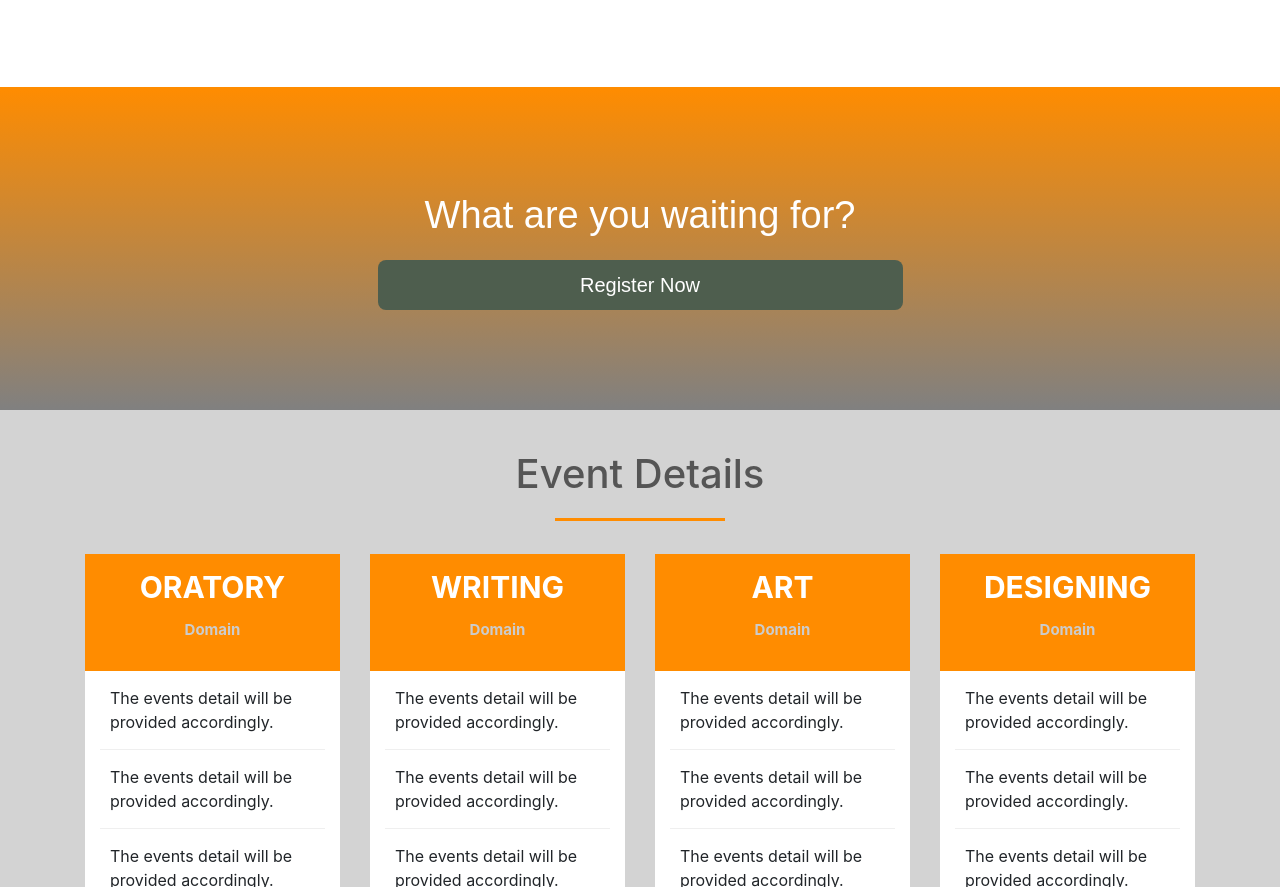
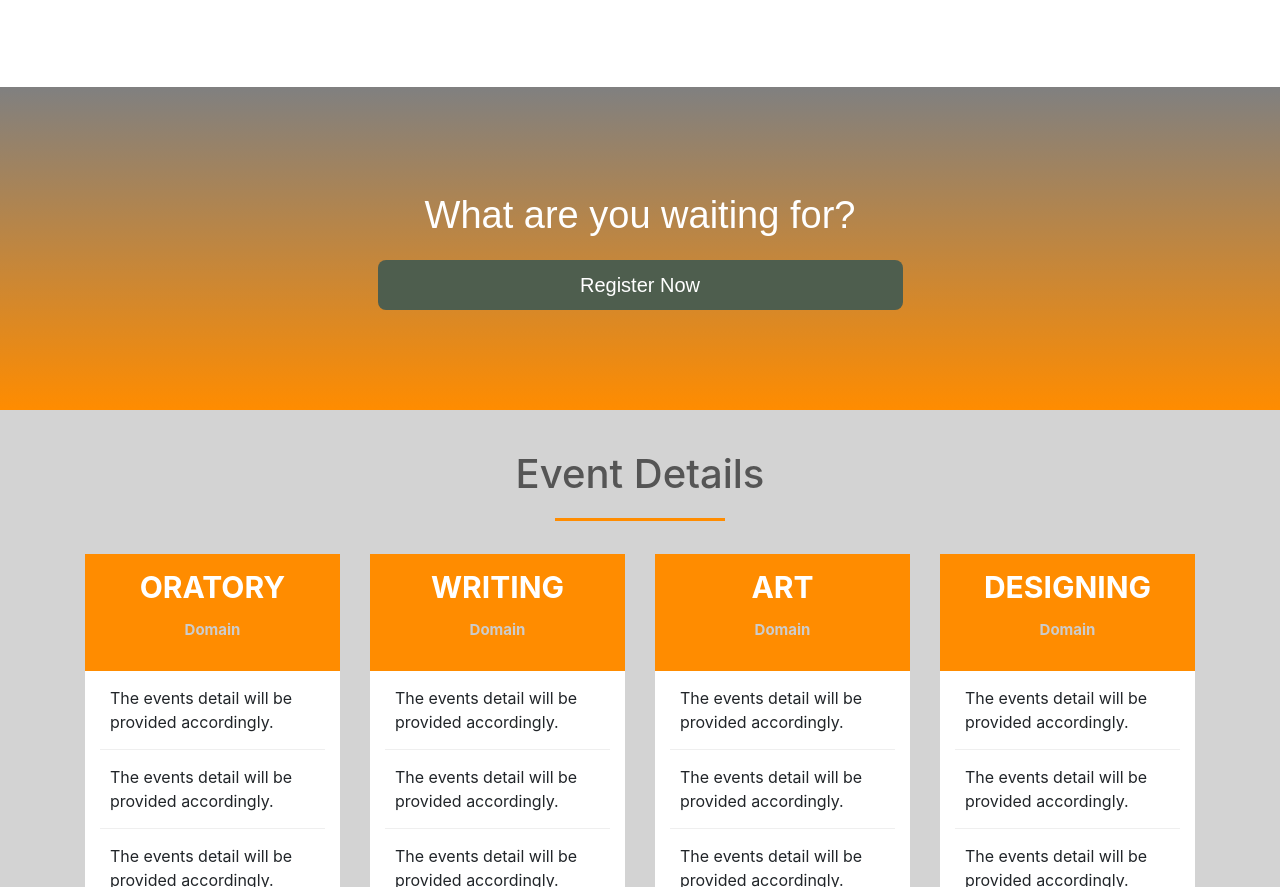
Before and after one commit to Apoorv-cloud/HORIZON, a plain HTML site: page index.html in a window 1280 px wide. Shown: the part 2461-3348 px from the top of the page. Drawn offline with nearby package versions, Linux system fonts and the light colour scheme.

Commit message:
Update style.css

```diff
--- a/style.css
+++ b/style.css
@@ -246,7 +246,7 @@ h1::after
 /*------------------promo---------------------*/
 #promo
 {
-    background-image: linear-gradient(to bottom, rgb(255,140,0), rgb(128,128,128));
+    background-image: linear-gradient(to bottom,rgb(128,128,128), rgb(255,140,0));
     background-size: cover;
     background-position: center;
     color: #fff;
```
